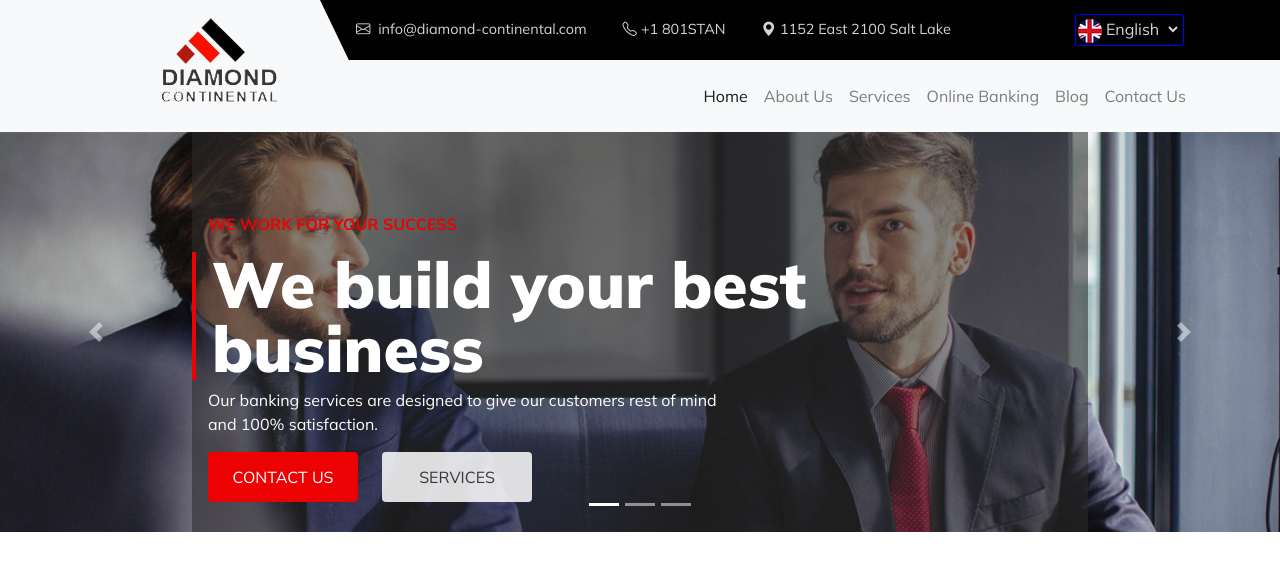
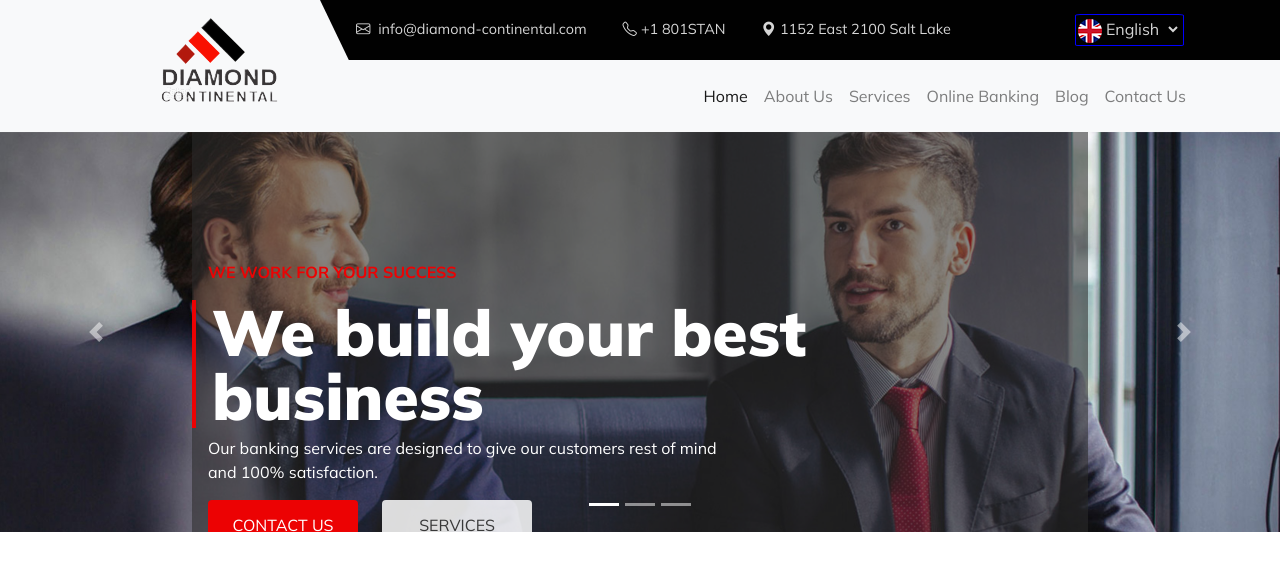
Before and after one commit to maziigwe/finacial_app, a React (Create React App) app: page / in a window 1280 px wide. Shown: the top 570 px of the page. Built offline with nearby package versions, Linux system fonts and the light colour scheme.

Commit message:
fixed responsive padding

```diff
--- a/src/components/common/herocarouselcaption.css
+++ b/src/components/common/herocarouselcaption.css
@@ -33,7 +33,7 @@
 }
 .carousel-caption {
   height: 100%;
-  padding-top: 5rem !important;
+  padding-top: 3rem !important;
   position: absolute;
   bottom: 0 !important;
 }
@@ -46,6 +46,9 @@
   line-height: 1;
 }
 @media (min-width: 1024px) {
+  .carousel-caption {
+    padding-top: 8rem !important;
+  }
   .carousel-caption h1 {
     max-width: 18ch;
     font-size: 4rem;
```
